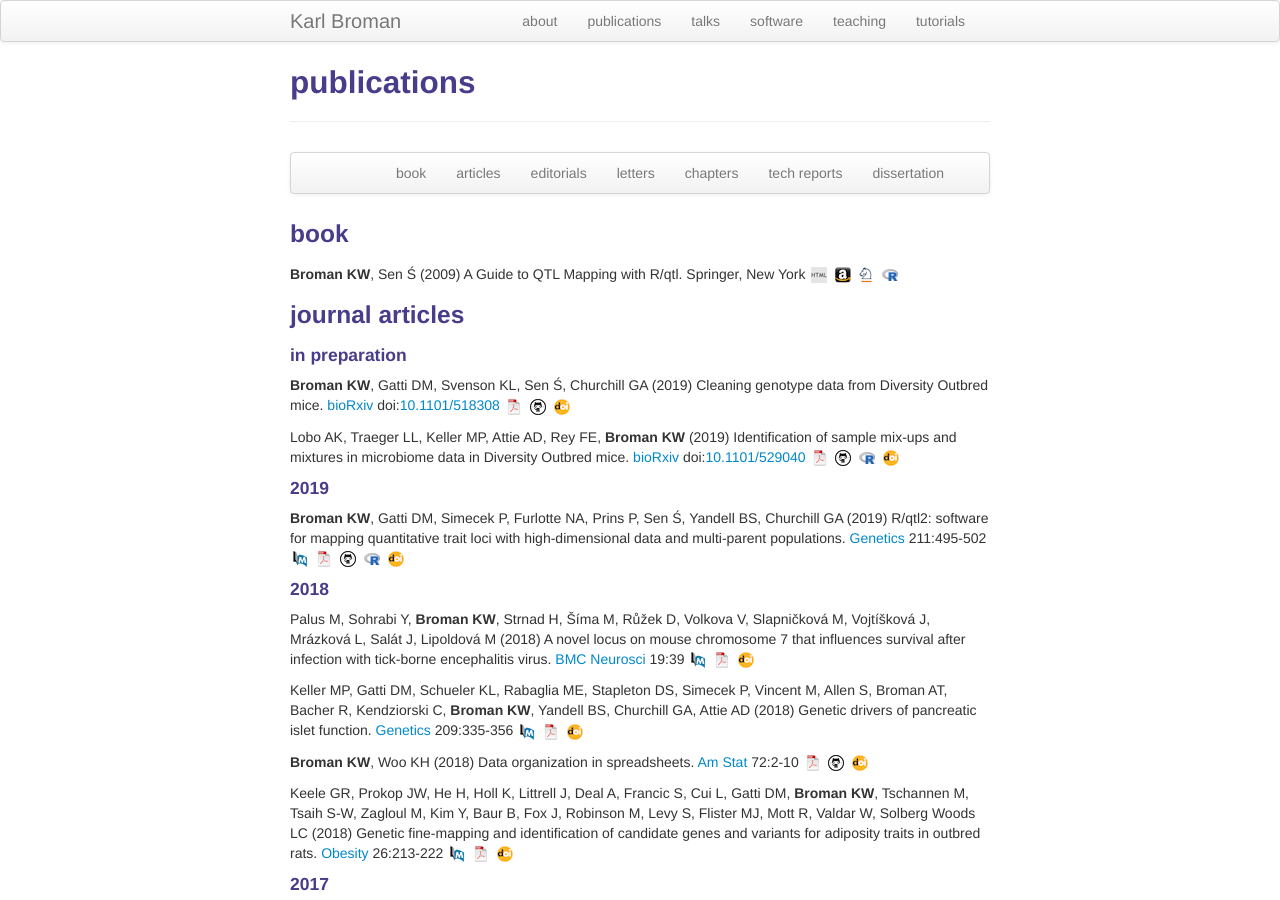
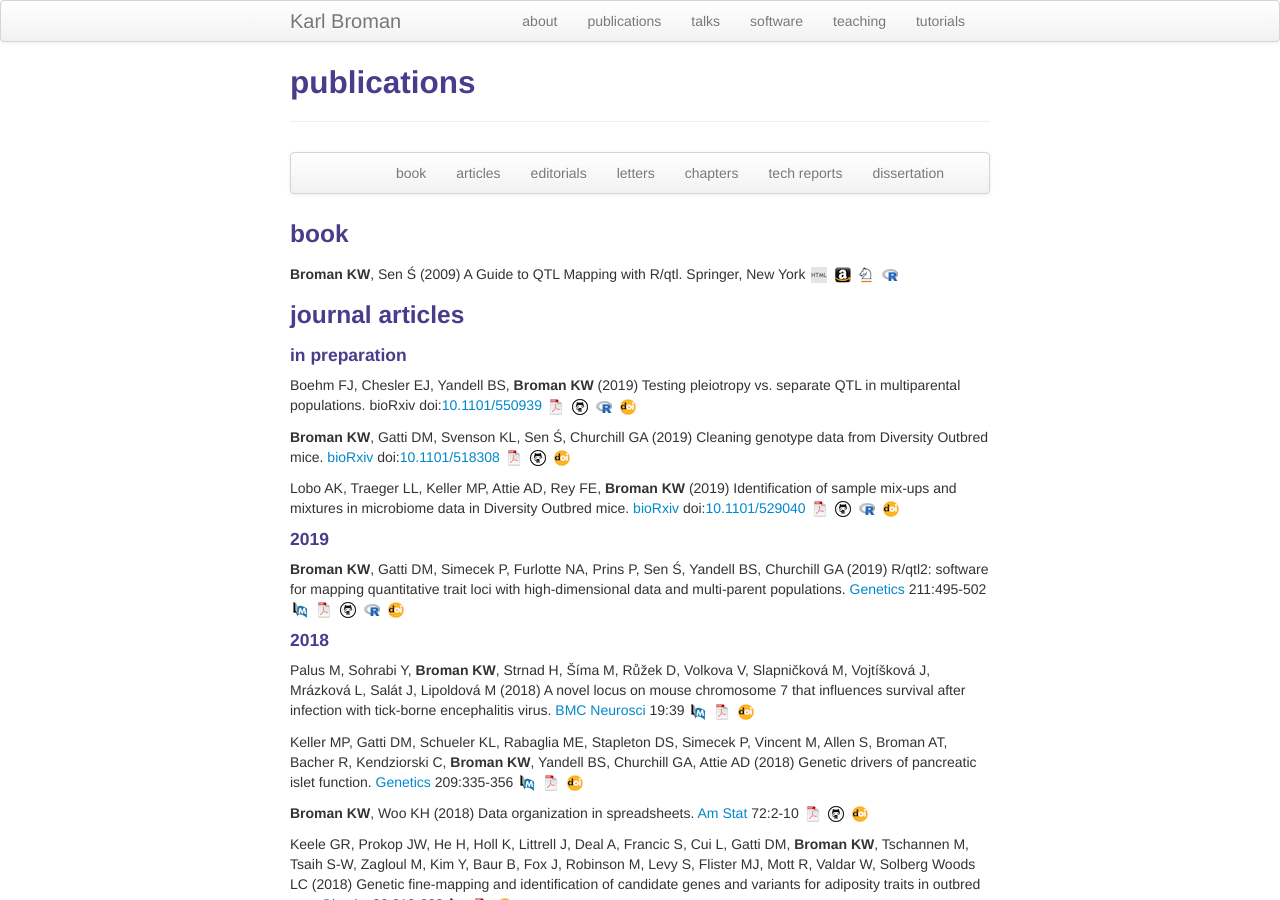
Before and after one commit to kbroman/kbroman.github.io, a Jekyll site: the page built from pages/pubs.md, in a window 1280 px wide and 900 px high. Built offline with Jekyll 4.4.1, drawn with Linux system fonts in a browser that asks for light colours.

Commit message:
Add Fred's paper to pages/pubs

```diff
--- a/pages/pubs.md
+++ b/pages/pubs.md
@@ -30,6 +30,14 @@ description: Karl Broman's publications
 ### <a name="articles"></a>journal articles
 
 #### in preparation
+
+Boehm FJ, Chesler EJ, Yandell BS, **Broman KW** (2019)
+Testing pleiotropy vs. separate QTL in multiparental populations.
+bioRxiv doi:[10.1101/550939](https://doi.org/10.1101/550939)
+[![pdf](icons16/pdf-icon.png)](https://www.biostat.wisc.edu/~kbroman/publications/qtl2pleio.pdf)
+[![GitHub](icons16/github-icon.png)](https://github.com/fboehm/qtl2pleio-manuscript)
+[![qtl2pleio software](icons16/R-icon.png)](https://github.com/fboehm/qtl2pleio)
+[![doi](icons16/doi-icon.png)](https://doi.org/10.1101/550939)
 
 **Broman KW**, Gatti DM, Svenson KL, Sen &#346;, Churchill GA (2019)
 Cleaning genotype data from Diversity Outbred mice.
```
